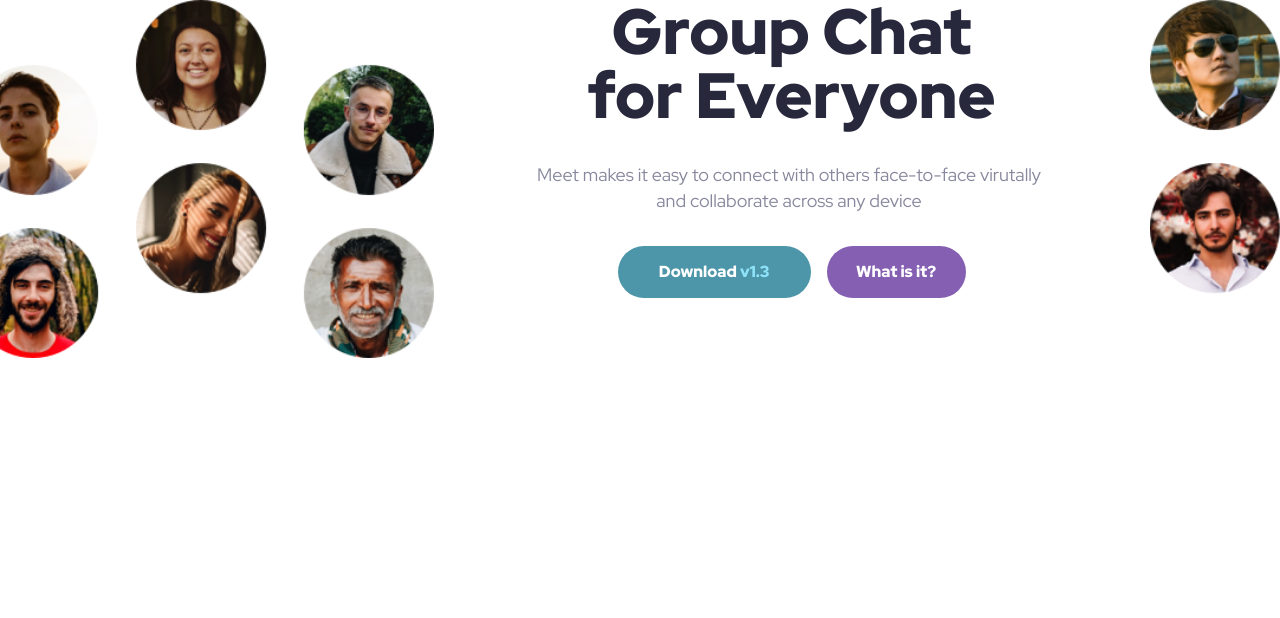
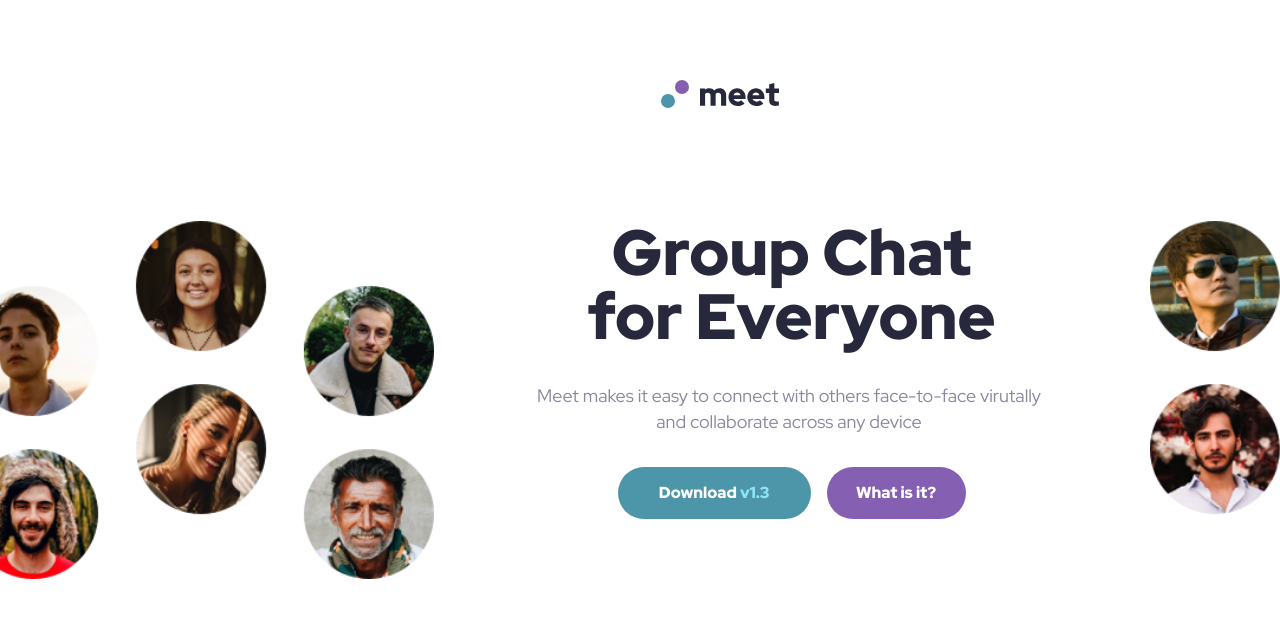
Before and after one commit to dialectrical/meet-landing-page, a React (Create React App) app: page / in a window 1280 px wide. Shown: the top 618 px of the page. Built offline with nearby package versions, Linux system fonts and the light colour scheme.

Commit message:
feat: add header and logo

```diff
--- a/src/App.js
+++ b/src/App.js
@@ -1,8 +1,10 @@
 import { Hero } from "./components/Hero";
+import { Header } from "./components/Header";
 
 function App() {
   return (
     <div className="App">
+      <Header />
       <Hero />
     </div>
   );
--- a/src/components/Header.js
+++ b/src/components/Header.js
@@ -1,5 +1,6 @@
 import React from "react";
+import logo from "../img/logo.svg";
 
 export const Header = () => {
-
-}
+  return <img src={logo} style={{ margin: "80px 660px 108px 661px" }} />;
+};
```
Also changed, not shown: src/img/logo.svg (added).
